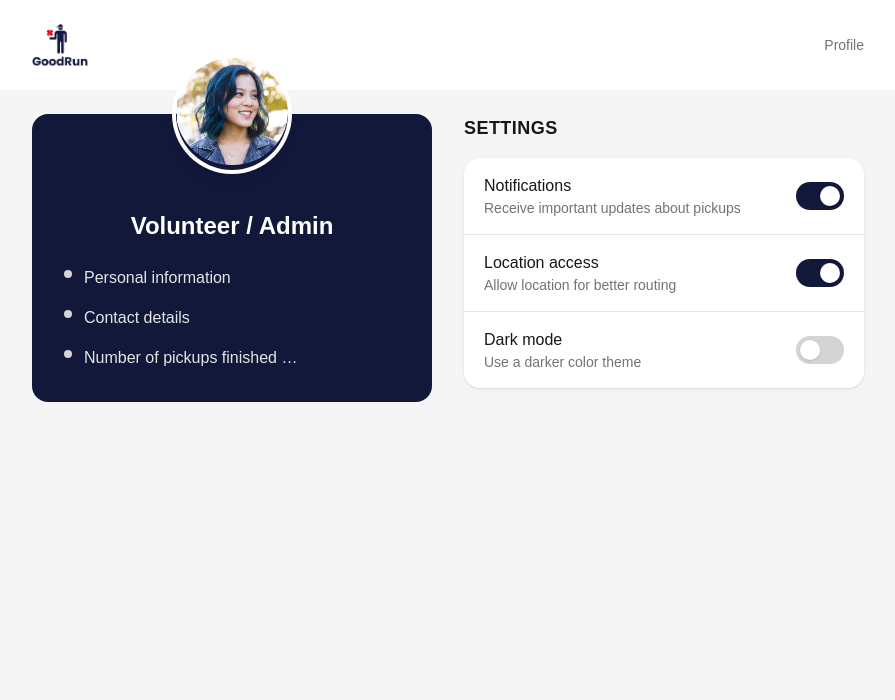
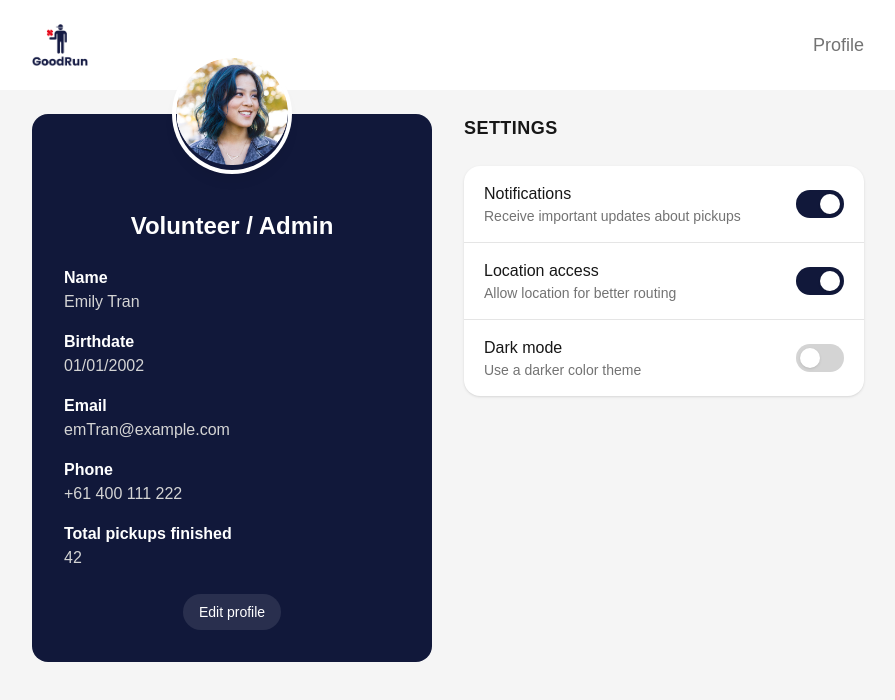
Before and after one commit to shermintea/GoodRun, a Next.js app: page /profile in a window 1280 px wide. Shown: the top 700 px of the page, without its empty margins (192-1087 px from the left). Built offline with nearby package versions, Linux system fonts and the light colour scheme.

Commit message:
Edit Profile Function + User Personas for sample layout

```diff
--- a/app/profile/page.tsx
+++ b/app/profile/page.tsx
@@ -17,6 +17,16 @@ type SettingRowProps = {
   onToggle: () => void;
 };
 
+// 🔹 Manual date formatter (safe for SSR/CSR)
+function formatDate(isoString: string) {
+  const d = new Date(isoString);
+  if (isNaN(d.getTime())) return isoString; // fallback
+  const day = String(d.getUTCDate()).padStart(2, '0');
+  const month = String(d.getUTCMonth() + 1).padStart(2, '0');
+  const year = d.getUTCFullYear();
+  return `${day}/${month}/${year}`;
+}
+
 export default function ProfilePage() {
   const [settings, setSettings] = useState<SettingsState>({
     notif: true,
@@ -24,64 +34,80 @@ export default function ProfilePage() {
     darkmode: false,
   });
 
+  const [profile, setProfile] = useState({
+    name: 'Emily Tran',
+    birthdate: '2002-01-01', // stored as ISO
+    email: 'emTran@example.com',
+    phone: '+61 400 111 222',
+    pickups: 42,
+  });
+
+  const [isEditing, setIsEditing] = useState(false);
+
   const toggle = (key: keyof SettingsState) =>
     setSettings((s) => ({ ...s, [key]: !s[key] }));
 
   return (
     <main className="min-h-screen bg-neutral-100 text-neutral-900">
-      {/* Header / brand */}
+      {/* Header */}
       <header className="bg-white">
         <div className="mx-auto max-w-screen-sm md:max-w-screen-md lg:max-w-4xl px-4 md:px-6 lg:px-8 py-6 flex items-center justify-between">
-          <Link href="/" className="flex items-center gap-3">
+          <Link href="/" className="flex items-center gap-4">
             <Image
               src="/grLogo-transparent.png"
-              alt="GoodRun"
+              alt="Medical Pantry Logo"
               width={56}
               height={56}
               priority
             />
-            {/*<span className="text-lg md:text-xl font-semibold">Medical Pantry</span>*/}
           </Link>
-          <div className="hidden md:block text-sm text-neutral-500">Profile</div>
+          <div className="hidden md:block text-base md:text-lg text-neutral-500">
+            Profile
+          </div>
         </div>
       </header>
 
-      {/* Main content: two columns on desktop */}
+      {/* Main */}
       <section className="mx-auto max-w-screen-sm md:max-w-screen-md lg:max-w-4xl px-4 md:px-6 lg:px-8 py-6">
         <div className="grid lg:grid-cols-2 gap-8 items-start">
-          {/* Left: Profile card */}
+          {/* Profile card */}
           <div className="relative rounded-2xl bg-[#11183A] text-white overflow-visible">
-            {/* Avatar, floating above the card */}
             <div className="absolute left-1/2 top-0 -translate-x-1/2 -translate-y-1/2">
               <div className="h-24 w-24 md:h-28 md:w-28 rounded-full ring-4 ring-white overflow-hidden shadow-lg">
                 <Image src="/avatar.png" alt="Profile photo" width={120} height={120} />
               </div>
             </div>
 
-            {/* Card body with extra top padding */}
             <div className="px-6 pt-20 pb-8 md:px-8 md:pt-24">
               <h1 className="text-center text-xl md:text-2xl font-semibold">
                 Volunteer / Admin
               </h1>
 
-              <ul className="mt-6 space-y-4 text-sm md:text-base text-neutral-200">
-                <li className="flex items-start">
-                  <Dot /> <span>Personal information</span>
-                </li>
-                <li className="flex items-start">
-                  <Dot /> <span>Contact details</span>
-                </li>
-                <li className="flex items-start">
-                  <Dot /> <span>Number of pickups finished …</span>
-                </li>
-              </ul>
+              <div className="mt-6 space-y-4 text-sm md:text-base">
+                <InfoRow label="Name" value={profile.name} />
+                <InfoRow label="Birthdate" value={formatDate(profile.birthdate)} />
+                <InfoRow label="Email" value={profile.email} />
+                <InfoRow label="Phone" value={profile.phone} />
+                <InfoRow label="Total pickups finished" value={String(profile.pickups)} />
+              </div>
+
+              <div className="mt-6 text-center">
+                {!isEditing && (
+                  <button
+                    onClick={() => setIsEditing(true)}
+                    className="rounded-full bg-white/10 px-4 py-2 text-sm font-medium hover:bg-white/20 focus:outline-none focus-visible:ring-2 focus-visible:ring-offset-2 focus-visible:ring-white"
+                  >
+                    Edit profile
+                  </button>
+                )}
+              </div>
             </div>
           </div>
 
-          {/* Right: Settings */}
-          <div className="pt-2 lg:pt-0">
+          {/* Right column */}
+          <div className="pt-2 lg:pt-0 space-y-6">
             <h2 className="text-base md:text-lg font-extrabold tracking-wide">SETTINGS</h2>
-            <div className="mt-4 divide-y divide-neutral-200 rounded-2xl bg-white shadow-sm">
+            <div className="divide-y divide-neutral-200 rounded-2xl bg-white shadow-sm">
               <SettingRow
                 label="Notifications"
                 description="Receive important updates about pickups"
@@ -101,6 +127,22 @@ export default function ProfilePage() {
                 onToggle={() => toggle('darkmode')}
               />
             </div>
+
+            {isEditing && (
+              <div className="rounded-2xl bg-white shadow-sm p-5">
+                <div className="mb-3 text-base md:text-lg font-extrabold tracking-wide">
+                  EDIT PROFILE
+                </div>
+                <EditProfileForm
+                  initial={profile}
+                  onCancel={() => setIsEditing(false)}
+                  onSave={(next) => {
+                    setProfile(next);
+                    setIsEditing(false);
+                  }}
+                />
+              </div>
+            )}
           </div>
         </div>
       </section>
@@ -108,8 +150,15 @@ export default function ProfilePage() {
   );
 }
 
-function Dot() {
-  return <span className="mt-1 mr-3 inline-block h-2 w-2 rounded-full bg-neutral-300" />;
+/* --- Small Components --- */
+
+function InfoRow({ label, value }: { label: string; value: string }) {
+  return (
+    <div>
+      <div className="font-semibold text-white">{label}</div>
+      <div className="text-neutral-300">{value}</div>
+    </div>
+  );
 }
 
 function SettingRow({ label, description, enabled, onToggle }: SettingRowProps) {
@@ -128,13 +177,12 @@ function SettingRow({ label, description, enabled, onToggle }: SettingRowProps)
         className={[
           'relative inline-flex h-7 w-12 items-center rounded-full transition',
           enabled ? 'bg-[#11183A]' : 'bg-neutral-300',
-          'focus:outline-none focus-visible:ring-2 focus-visible:ring-offset-2 focus-visible:ring-[#11183A]'
         ].join(' ')}
       >
         <span
           className={[
             'inline-block h-5 w-5 transform rounded-full bg-white shadow transition',
-            enabled ? 'translate-x-6' : 'translate-x-1'
+            enabled ? 'translate-x-6' : 'translate-x-1',
           ].join(' ')}
         />
         <span className="sr-only">{`Toggle ${label}`}</span>
@@ -142,3 +190,97 @@ function SettingRow({ label, description, enabled, onToggle }: SettingRowProps)
     </div>
   );
 }
+
+/* --- Edit Profile Form --- */
+
+function EditProfileForm({
+  initial,
+  onCancel,
+  onSave,
+}: {
+  initial: { name: string; birthdate: string; email: string; phone: string; pickups: number };
+  onCancel: () => void;
+  onSave: (next: { name: string; birthdate: string; email: string; phone: string; pickups: number }) => void;
+}) {
+  const [form, setForm] = useState(initial);
+
+  const set = (k: keyof typeof form, v: string | number) =>
+    setForm((f) => ({ ...f, [k]: v as never }));
+
+  return (
+    <form
+      className="space-y-4"
+      onSubmit={(e) => {
+        e.preventDefault();
+        onSave(form);
+      }}
+    >
+      <div className="grid grid-cols-1 md:grid-cols-2 gap-4">
+        <label className="text-sm">
+          <span className="block text-neutral-600 mb-1">Name</span>
+          <input
+            value={form.name}
+            onChange={(e) => set('name', e.target.value)}
+            className="w-full rounded-lg border border-neutral-300 px-3 py-2 focus:outline-none focus:ring-2 focus:ring-neutral-900"
+          />
+        </label>
+
+        <label className="text-sm">
+          <span className="block text-neutral-600 mb-1">Birthdate</span>
+          <input
+            type="date"
+            value={form.birthdate}
+            onChange={(e) => set('birthdate', e.target.value)}
+            className="w-full rounded-lg border border-neutral-300 px-3 py-2 focus:outline-none focus:ring-2 focus:ring-neutral-900"
+          />
+        </label>
+
+        <label className="text-sm md:col-span-2">
+          <span className="block text-neutral-600 mb-1">Email</span>
+          <input
+            type="email"
+            value={form.email}
+            onChange={(e) => set('email', e.target.value)}
+            className="w-full rounded-lg border border-neutral-300 px-3 py-2 focus:outline-none focus:ring-2 focus:ring-neutral-900"
+          />
+        </label>
+
+        <label className="text-sm md:col-span-2">
+          <span className="block text-neutral-600 mb-1">Phone</span>
+          <input
+            value={form.phone}
+            onChange={(e) => set('phone', e.target.value)}
+            className="w-full rounded-lg border border-neutral-300 px-3 py-2 focus:outline-none focus:ring-2 focus:ring-neutral-900"
+          />
+        </label>
+
+        <label className="text-sm">
+          <span className="block text-neutral-600 mb-1">Total pickups finished</span>
+          <input
+            type="number"
+            min={0}
+            value={form.pickups}
+            onChange={(e) => set('pickups', Number(e.target.value))}
+            className="w-full rounded-lg border border-neutral-300 px-3 py-2 focus:outline-none focus:ring-2 focus:ring-neutral-900"
+          />
+        </label>
+      </div>
+
+      <div className="flex items-center gap-3 pt-2">
+        <button
+          type="submit"
+          className="rounded-lg bg-neutral-900 text-white px-4 py-2 text-sm font-medium hover:bg-neutral-800"
+        >
+          Save changes
+        </button>
+        <button
+          type="button"
+          onClick={onCancel}
+          className="rounded-lg border border-neutral-300 px-4 py-2 text-sm font-medium hover:bg-neutral-50"
+        >
+          Cancel
+        </button>
+      </div>
+    </form>
+  );
+}
```
